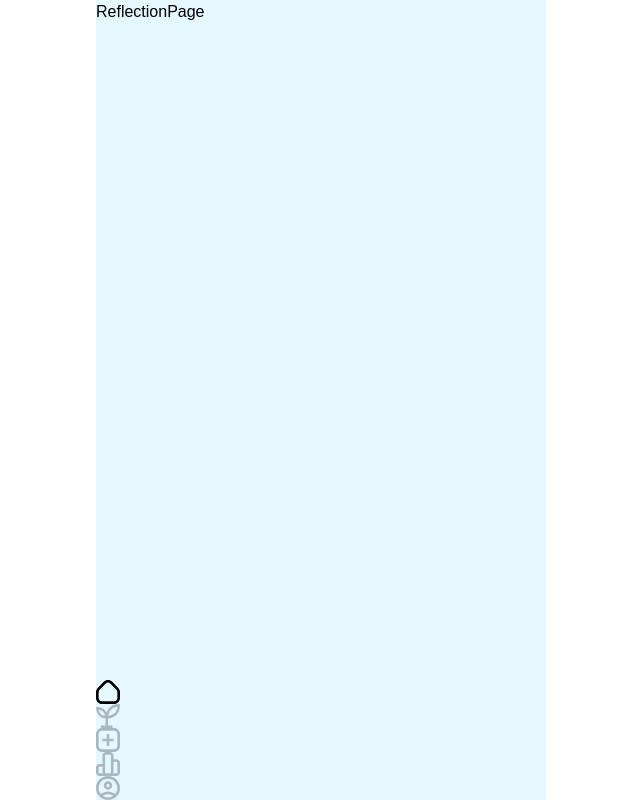
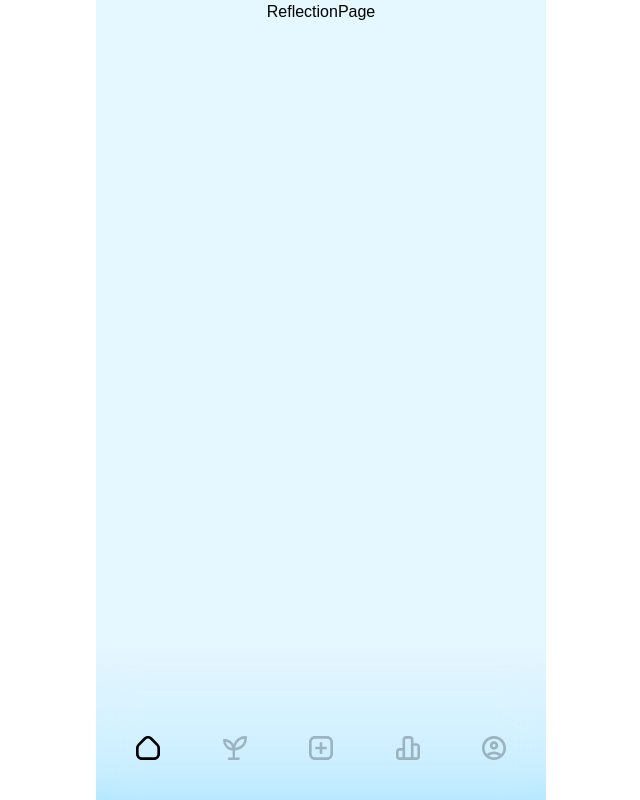
Before and after one commit to likelion-kwu/14th-hackathon-team2-frontend, a React (Vite) app: page /reflection in a window 1280 px wide. Shown: the whole page, without its empty margins (319-959 px from the left). Built offline with nearby package versions, Linux system fonts and the light colour scheme.

Commit message:
design : navigation css (#20)

```diff
--- a/src/components/main-layout/MainLayout.css
+++ b/src/components/main-layout/MainLayout.css
@@ -11,5 +11,5 @@
   min-height: 0;
   max-width: 450px;
   width: 100%;
-  overflow-y: auto;
+  overflow-y: hidden;
 }
--- a/src/components/main-layout/MainLayout.jsx
+++ b/src/components/main-layout/MainLayout.jsx
@@ -7,8 +7,8 @@ const MainLayout = () => {
     <div className='mainlayout__container'>
       <div className='mainlayout__page'>
         <Outlet />
+        <Navigation />
       </div>
-      <Navigation />
     </div>
   )
 }
--- a/src/components/main-layout/navigation/Navigation.css
+++ b/src/components/main-layout/navigation/Navigation.css
@@ -0,0 +1,38 @@
+.navigation__container {
+  position: sticky;
+  bottom: 0;
+
+  display: flex;
+  width: 100%;
+  height: 150px;
+
+  align-items: end;
+  justify-content: space-between;
+  padding: 40px;
+
+  background: linear-gradient(
+    180deg,
+    rgba(178, 230, 255, 0) 0%,
+    rgb(178, 230, 255, 0.5) 80%,
+    rgb(178, 230, 255, 1) 100%
+  );
+
+  isolation: isolate;
+}
+
+.navigation__container::before {
+  content: '';
+  position: absolute;
+  inset: 0;
+
+  backdrop-filter: blur(20px);
+  -webkit-backdrop-filter: blur(20px);
+
+  /* 위 10px 정도에서만 blur가 0 → 100% */
+  mask-image: linear-gradient(to bottom, transparent 0px, black 80px, black 100%);
+
+  -webkit-mask-image: linear-gradient(to bottom, transparent 0px, black 80px, black 100%);
+
+  z-index: -1;
+  pointer-events: none;
+}
--- a/src/components/main-layout/navigation/Navigation.jsx
+++ b/src/components/main-layout/navigation/Navigation.jsx
@@ -1,3 +1,4 @@
+import './Navigation.css'
 import { Icon } from '../../icon/Icon'
 
 function Navigation() {
--- a/src/pages/reflection-page/entry/ReflectionPage.css
+++ b/src/pages/reflection-page/entry/ReflectionPage.css
@@ -0,0 +1,6 @@
+.reflection__container {
+  display: flex;
+  justify-content: center;
+  padding-bottom: 60px;
+  height: 100vh;
+}
--- a/src/pages/reflection-page/entry/ReflectionPage.jsx
+++ b/src/pages/reflection-page/entry/ReflectionPage.jsx
@@ -1,5 +1,7 @@
+import './ReflectionPage.css'
+
 function ReflectionPage() {
-  return <div>ReflectionPage</div>
+  return <div className='reflection__container'>ReflectionPage</div>
 }
 
 export default ReflectionPage
```
